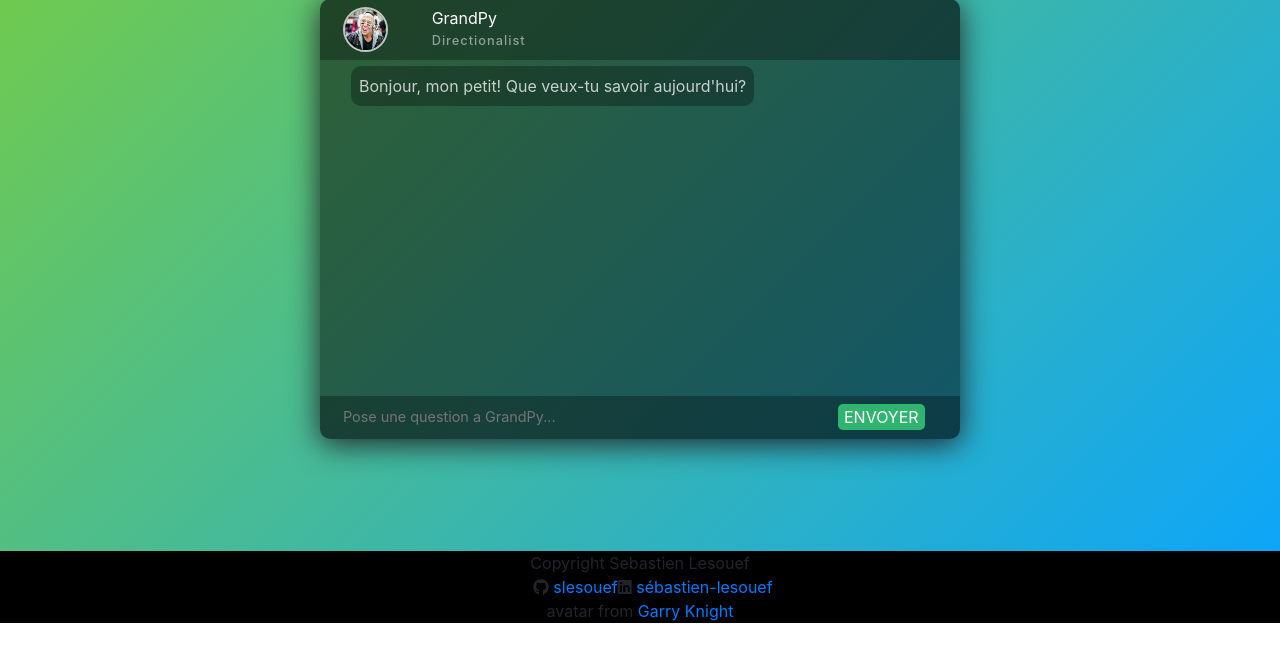
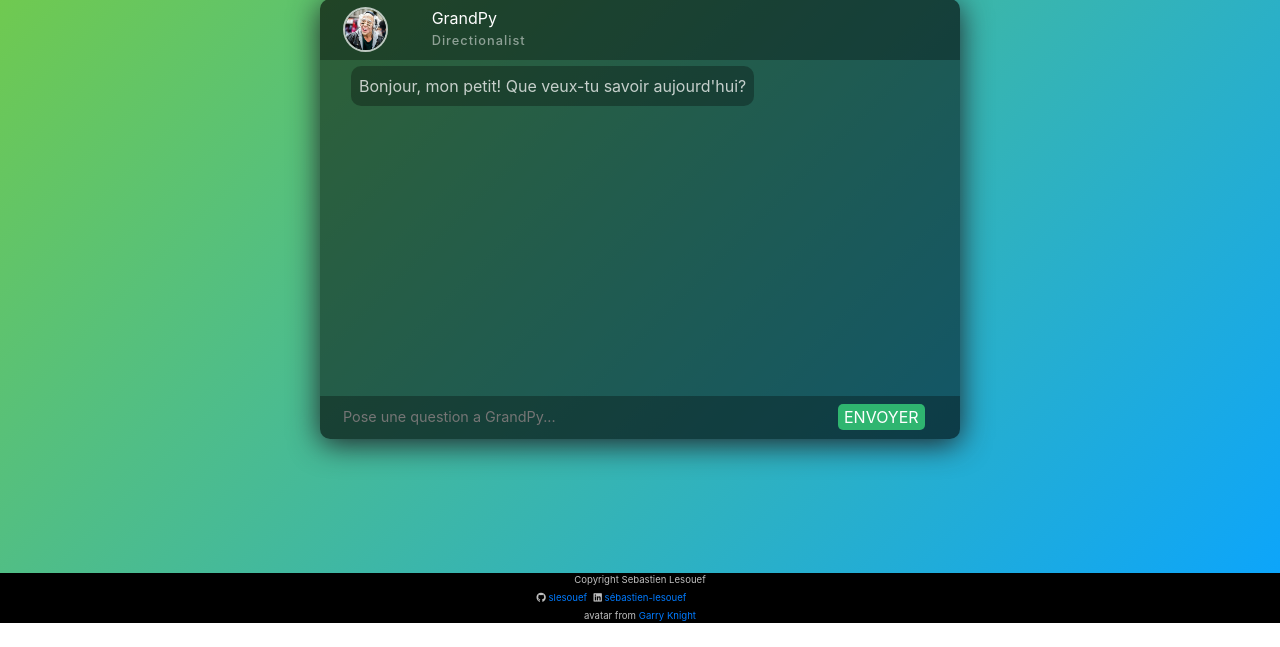
Before and after one commit to slesouef/FactMap, a Flask app: page / in a window 1280 px wide. Shown: the part 177-824 px from the top of the page. Run offline with Flask 2, Linux system fonts and the light colour scheme; some libraries are stand-ins or nearby versions.

Commit message:
Network links added to footer (css)

```diff
--- a/bot/static/css/style.css
+++ b/bot/static/css/style.css
@@ -176,7 +176,11 @@ footer {
     min-height: 3rem;
 }
 
-footer p {
+footer > div {
     color: rgba(255, 255, 255, 0.75);
     font-size: 60%;
 }
+
+.social {
+    padding: .2rem;
+}
```
